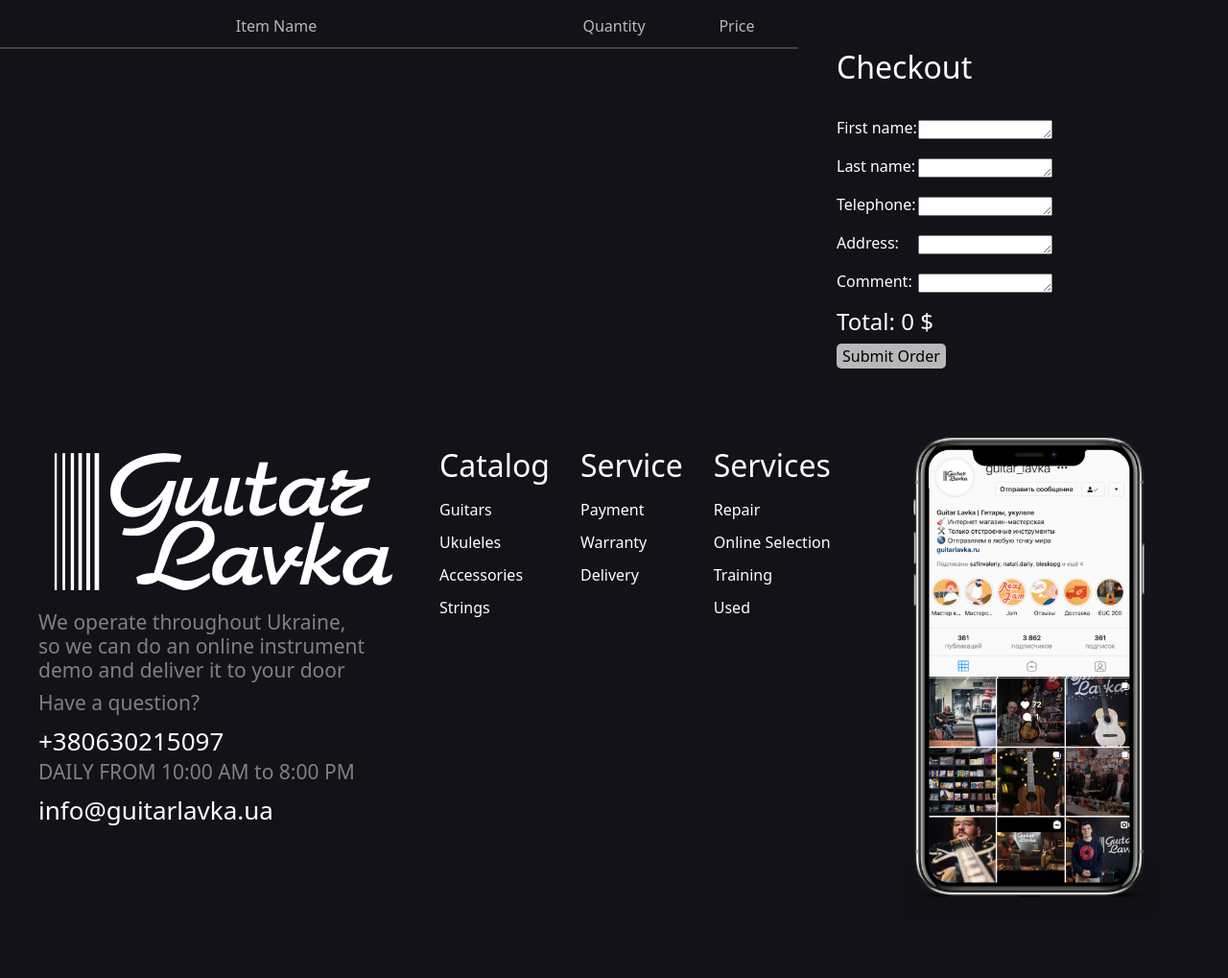
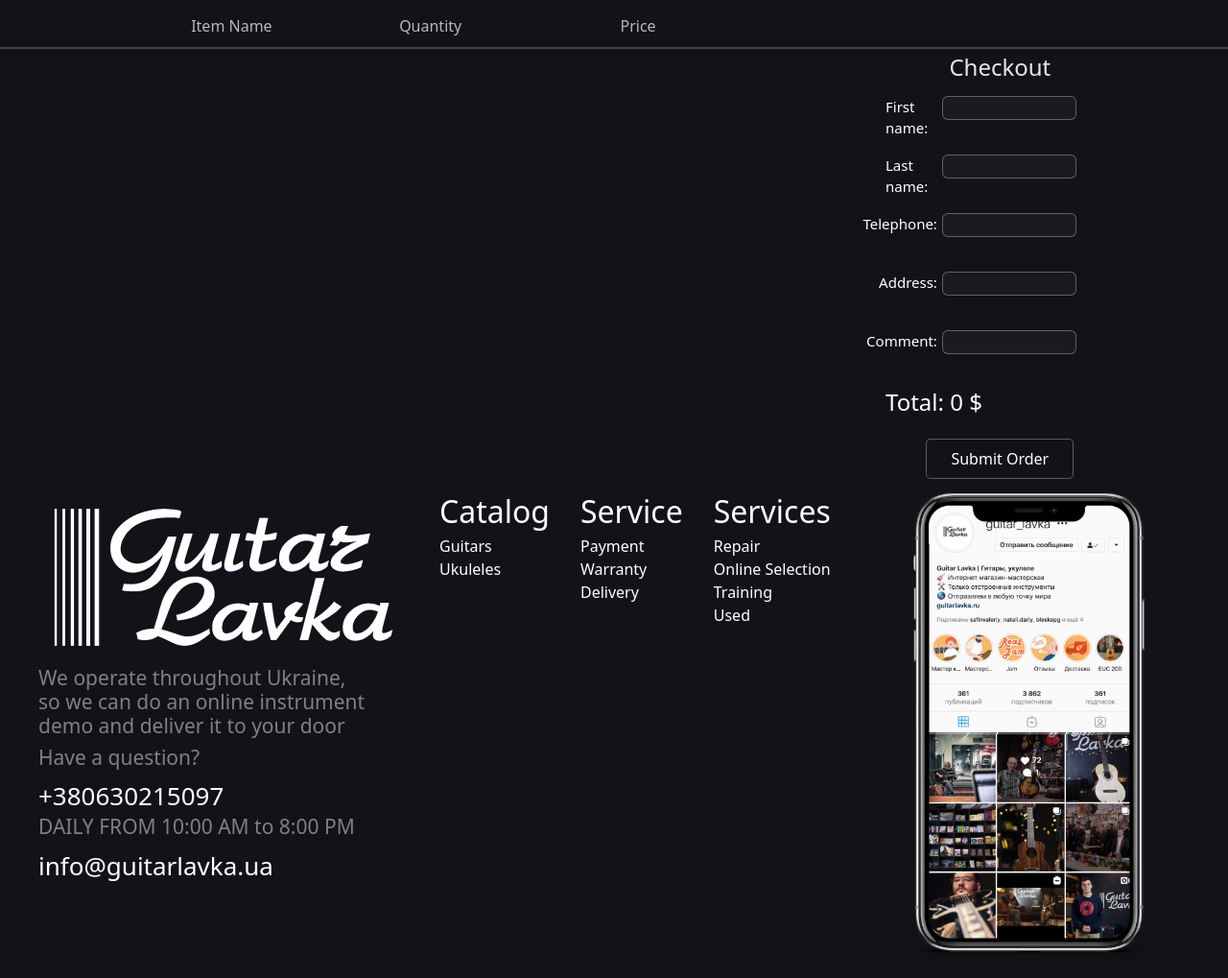
Before and after one commit to What1sLov3RK/GuitarLavk, a Django app: page /cart/ in a window 1280 px wide. Shown: the part 216-1235 px from the top of the page at 96% size. Before the commit the page ends 1150 px from the top, so only its background shows below. Run offline with Django 4.2, Linux system fonts and the light colour scheme; data comes from the database, SQL or seed files in the repository; both versions use the stored data as it was after the commit; some web fonts are replaced.

Commit message:
Better styles for templates and minor fixes

```diff
--- a/GuitarLavk/settings.py
+++ b/GuitarLavk/settings.py
@@ -106,5 +106,5 @@
 
 DEFAULT_AUTO_FIELD = 'django.db.models.BigAutoField'
 
-SECURE_PROXY_SSL_HEADER = ('HTTP_X_FORWARDED_PROTO', 'https')
-SECURE_SSL_REDIRECT = config('SECURE_SSL_REDIRECT', default=False, cast=bool)
+# SECURE_PROXY_SSL_HEADER = ('HTTP_X_FORWARDED_PROTO', 'https')
+# SECURE_SSL_REDIRECT = config('SECURE_SSL_REDIRECT', default=False, cast=bool)
--- a/guitarlavka/forms.py
+++ b/guitarlavka/forms.py
@@ -17,24 +17,21 @@
 
     def __init__(self, *args, **kwargs):
         super(CategoryFilterForm, self).__init__(*args, **kwargs)
-        self.fields['categories'].queryset = Categories.objects.all()
+        self.fields ['categories'].queryset = Categories.objects.all()
 
 
 class RegisterForm(UserCreationForm):
-    first_name = forms.CharField(label='Name', widget=forms.TextInput(attrs={'class': 'form-input'}))
-    last_name = forms.CharField(label='Surname', widget=forms.TextInput(attrs={'class': 'form-input'}))
-    username = forms.CharField(label='Login', widget=forms.TextInput(attrs={'class': 'form-input'}))
-    password1 = forms.CharField(label='Password', widget=forms.PasswordInput(attrs={'class': 'form-input'}))
-    password2 = forms.CharField(label='Password verification', widget=forms.PasswordInput(attrs={'class': 'form-input'}))
-    email = forms.EmailField(label='Email', required=True)
-
+    username = forms.CharField(label='Username', widget=forms.TextInput(attrs={'class': 'form-input', 'placeholder': 'Input your username'}), error_messages={'required': 'Input your username'})
+    password1 = forms.CharField(label='Password', widget=forms.PasswordInput(attrs={'class': 'form-input', 'placeholder': 'Input your password'}), error_messages={'required': 'Input password password'})
+    password2 = forms.CharField(label='Password verification',
+                                widget=forms.PasswordInput(attrs={'class': 'form-input', 'placeholder': 'Input your password again'}),
+                                error_messages={'required': 'Input verification password'})
+    email = forms.EmailField(label='Email', widget=forms.EmailInput(attrs={'placeholder': 'Input your email'}), required=True, error_messages={'required': 'Input your email'})
 
     class Meta:
         model = User
-        fields = ("first_name", "last_name", "username", "email", "password1", "password2")
+        fields = ("username", "email", "password1", "password2")
         widgets = {
-            'first_name': forms.TextInput(attrs={'class': 'form-input'}),
-            'last_name' : forms.TextInput(attrs={'class': 'form-input'}),
             'username': forms.TextInput(attrs={'class': 'form-input'}),
             'email': forms.TextInput(attrs={'class': 'form-input'}),
             'password1': forms.PasswordInput(attrs={'class': 'form-input'}),
@@ -43,11 +40,21 @@
 
 
 class OrderForm(forms.Form):
-    first_name = forms.CharField(widget=forms.Textarea(attrs={'class': "Order-form"}), empty_value='Імя', error_messages={'required': 'dick'})
-    last_name = forms.CharField(widget=forms.Textarea(attrs={'class': "Order-form"}), empty_value='Прізвище')
-    telephone = forms.CharField(widget=forms.Textarea(attrs={'class': "Order-form"}), empty_value='Номер телефону')
-    address = forms.CharField(widget=forms.Textarea(attrs={'class': "Order-form"}), empty_value='Адреса')
-    comment = forms.CharField(widget=forms.Textarea(attrs={'class': "Order-form"}), empty_value='Коментар', required=False)
+    first_name = forms.CharField(
+        widget=forms.TextInput(attrs={'class': "Order-form"}),
+        error_messages={'required': 'Please enter your first name'})
+    last_name = forms.CharField(
+        widget=forms.TextInput(attrs={'class': "Order-form"}),
+        required=False)
+    telephone = forms.CharField(
+        widget=forms.TextInput(attrs={'class': "Order-form"}),
+        required=False)
+    address = forms.CharField(
+        widget=forms.TextInput(attrs={'class': "Order-form"}),
+        required=False)
+    comment = forms.CharField(
+        widget=forms.TextInput(attrs={'class': "Order-form"}),
+        required=False)
 
     class Meta:
         model = Order
--- a/guitarlavka/views.py
+++ b/guitarlavka/views.py
@@ -18,7 +18,7 @@
     context_object_name = 'product', 'cart_quantity',
 
     def get_queryset(self):
-        return self.model.objects.all() [:5]
+        return self.model.objects.all()[:5]
 
     def get(self, request, *args, **kwargs):
         products = self.get_queryset()
@@ -155,7 +155,7 @@
         cart_quantity = self.cart_quantity(cart)
         cart_items = cart.get_cart_items()
         total_price = cart.get_total_price()
-        form = self.form_class(request.GET)
+        form = self.form_class()
         context = {
             'cart_items': cart_items,
             'total_price': total_price,
--- a/static/css/stylesheet.css
+++ b/static/css/stylesheet.css
@@ -617,9 +660,9 @@
 }
 
 #cart-top{
-    width:65%;
+    width:100%;
     display: grid;
-    grid-template-columns: 9fr 2fr 2fr;
+    grid-template-columns:2fr 6.6fr 2.5fr 7fr 10fr;
     grid-template-rows: 40px;
     border-bottom:2px solid rgba(255, 255, 255, 0.2);
     color:rgba(255, 255, 255, 0.7);
@@ -644,16 +687,107 @@
 .cart-item div{
 
 }
-#checkout{
-    float:right;
-    width:35%;
-    height:400px;
-    color:white;
-    padding-left:40px;
+
+#checkout {
+    float: right;
+    width: 35%;
+    color: white;
+    padding-left: 40px;
+    display: flex;
+    flex-direction: column;
+    gap: 5px;
 }
 
-#checkout h2{
-    display:grid;
+
+form {
+    display: flex;
+    flex-direction: column;
+    gap: 5px;
+    width: 100%;
+    max-width: 400px;
+    margin: 0 auto;
+}
+
+form h2, form h1 {
+    color: white;
+    text-align: center;
+    margin-bottom: 15px;
+}
+
+input[type="text"],
+input[type="email"],
+input[type="password"],
+input[type="number"],
+textarea,
+select {
+    width: 100%;
+    background-color: #1b1a20;
+    color: white;
+    border: 1px solid rgba(255,255,255,0.3);
+    border-radius: 6px;
+    padding: 10px 12px;
+    font-size: 15px;
+    transition: border-color 0.2s ease, background-color 0.2s ease;
+}
+
+input:focus,
+textarea:focus,
+select:focus {
+    outline: none;
+    border-color: #4f46e5;
+    background-color: #222128;
+}
+
+::placeholder {
+    color: rgba(255,255,255,0.5);
+}
+
+button[type="submit"],
+input[type="submit"],
+.submit {
+    margin-top: 10px;
+    margin-bottom: 10px;
+    padding: 8px 25px;
+    color: white;
+    background-color: #131218;
+    border: 1px solid rgba(255, 255, 255, 0.3);
+    border-radius: 5px;
+    cursor: pointer;
+    align-self: center;
+    transition: background 0.2s ease, transform 0.1s ease;
+}
+
+
+
+button[type="submit"]:hover,
+input[type="submit"]:hover,
+.submit:hover {
+    background-color: rgba(255, 214, 0, 0.8);
+    transform: scale(1.02);
+}
+
+.errorlist{
+    color: #ff7675;
+    font-size: 14px;
+    margin: 0;
+    padding: 0;
+    list-style: none;
+}
+
+label {
+    color: white;
+    font-size: 15px;
+    font-weight: 400;
+    margin-bottom: 4px;
+}
+
+.form-section {
+    background-color: #131218;
+    border: 1px solid rgba(255,255,255,0.1);
+    border-radius: 10px;
+    box-shadow: 0 4px 10px rgba(0,0,0,0.3);
+    margin: 15px auto;
+    width: fit-content;
 }
 
 .cart-item-picture{
@@ -698,96 +833,49 @@
     color: rgba(255,255,255,1)
 }
 
-#checkout > form > p {
-    display:flex;
-    justify-content:space-between;
-    width:225px;
+#checkout h2 {
+    margin-bottom: 10px;
+    margin-right: 22%;
+    font-size: 24px;
+    color: rgba(255,255,255,0.9);
 }
 
-#checkout > form > p > textarea {
-    margin-top:4px;
-    width:140px;
-    height:20px;
+#checkout > form {
+    width: 75%;
 }
 
-#button-order-submit{
-    border-radius: 5px;
-    background-color: rgba(255,255,255,0.7);
-    border: 0;
+#checkout > form > p {
+    display: flex;
+    justify-content: flex-end;
+    width: 65%;
+    height: 40px;
+}
+
+#checkout > form > p > input {
+    width: 140px;
+    height: 25px;
+}
+
+#checkout > form > p> label {
+    margin-right: 5px;
+}
+
+#submit-checkout{
+    margin-right: 22%;
 }
 
 .link-order-details{
-    margin-top:200px;
     text-decoration: none;
-    color:rgba(255,255,255,0.8);
+    color: rgba(255,255,255,0.8);
 }
 
-ul {
-
-    list-style: none;
-    padding: 10px 0 0 0;
-    margin: 0;
+#orders-view-container{
     display: flex;
-    flex-direction: column;
-    gap: 10px;
+    flex-flow: column;
+    height: fit-content;
+    padding-left: 30px;
 }
 
-ul li {
-    display: flex;
-    align-items: center;
+#orders-view-text{
+    margin-bottom: 20px;
 }
-
-ul li input[type="checkbox"] {
-    display: none;
-}
-
-ul li label {
-    position: relative;
-    padding-left: 30px;
-    cursor: pointer;
-    display: inline-block;
-}
-
-ul li label:before {
-    content: "";
-    position: absolute;
-    left: 0;
-    top: 0;
-    width: 20px;
-    height: 20px;
-    border: 2px solid #333;
-    border-radius: 4px;
-    background-color: #fff;
-}
-
-ul li input[type="checkbox"]:checked + label:before {
-    background-color: #000;
-    border-color: #000;
-}
-
-ul li input[type="checkbox"]:checked + label:after {
-    content: "";
-    position: absolute;
-    left: 6px;
-    top: 2px;
-    width: 6px;
-    height: 12px;
-    border: solid #fff;
-    border-width: 0 2px 2px 0;
-    transform: rotate(45deg);
-}
-
-#submit_filters {
-    display: block;
-    margin: 10px auto 0 auto;
-    padding: 10px 20px;
-    background-color: #2196F3;
-    color: #fff;
-    border: none;
-    border-radius: 4px;
-    cursor: pointer;
-}
-
-#submit_filters:hover {
-    background-color: #1976D2;
-}
--- a/templates/authorized.html
+++ b/templates/authorized.html
@@ -1,9 +1,11 @@
 {% extends 'base.html' %}
 {% block content %}
-    <h1>My Orders:</h1>
+<div id="orders-view-container">
+    <h1 id="orders-view-text">My Orders:</h1>
     {% for order in orders %}
     <a href="{% url 'order' order_id=order.id %}" class="link-order-details">Order #{{ order.id }}</a>
         <br>
     {% endfor %}
-<p><a href="{% url 'logout' %}">Logout</a></p>
+    <p><a href="{% url 'logout' %}">Logout</a></p>
+</div>
 {% endblock %}
--- a/templates/base.html
+++ b/templates/base.html
@@ -75,8 +75,6 @@
                 <li><a class="footer-big-link" href="">Catalog</a></li>
                 <li><a class="footer-small-link" href="{% url 'catalogue' %}?categories=1">Guitars</a></li>
                 <li><a class="footer-small-link" href="{% url 'catalogue' %}?categories=2">Ukuleles</a></li>
-                <li><a class="footer-small-link" href="{% url 'catalogue' %}?categories=6">Accessories</a></li>
-                <li><a class="footer-small-link" href="{% url 'catalogue' %}?categories=3">Strings</a></li>
             </ul>
 
             <ul>
--- a/templates/cart.html
+++ b/templates/cart.html
@@ -4,20 +4,22 @@
 {% block content %}
 <div id="cart-wrapper">
     <div id="cart-top">
+        <div></div>
         <div>Item Name</div>
         <div>Quantity</div>
         <div>Price</div>
     </div>
 
     <div id="checkout">
-        <h2>Checkout</h2>
-        <br>
-        <form method="POST">
-            {% csrf_token %}
-            {{ order_form.as_p }}
-            <h4>Total: {{ total_price }} $</h4>
-            <button type="submit" id="button-order-submit">Submit Order</button>
-        </form>
+        <div id="checkout-form-container"></div>
+            <form method="POST">
+                <h2>Checkout</h2>
+                {% csrf_token %}
+                {{ order_form.as_p }}
+                <h4>Total: {{ total_price }} $</h4>
+                <button type="submit" id="submit-checkout">Submit Order</button>
+            </form>
+        </div>
     </div>
 
     {% for item in cart_items %}
@@ -27,7 +29,6 @@
         </div>
         <div class="cart-item-description">
             {{ item.product.type }}, {{ item.product.brand }} {{ item.product.model }}<br>
-            {{ item.product.description }}
         </div>
         <div class="cart-item-quantity">
             <a class="cart-quantity-buttons" href="{% url 'remove_from_cart' cart_item_id=item.id %}">-</a>
@@ -37,5 +38,4 @@
         <div class="cart-item-price">{{ item.get_item_price }} $</div>
     </div>
     {% endfor %}
-</div>
 {% endblock %}
--- a/templates/catalogue.html
+++ b/templates/catalogue.html
@@ -12,7 +12,7 @@
     </div>
     <div id="catalogue-filters">
         <form method="get">
-            <button type="submit" id="submit_filters">Apply filters</button>
+            <button type="submit" class="submit">Apply filters</button>
             <div class="category-checkboxes">
                 {% for checkbox in category_filter_form.categories %}
                     <label class="checkbox-container">
--- a/templates/login.html
+++ b/templates/login.html
@@ -8,7 +8,7 @@
     {% csrf_token %}
       <div class="form-error">{{ form.non_field_errors }}</div>
     {{ form.as_p }}
-    <button class="btn btn-primary" type="submit">Login</button>
+    <button type="submit" style="margin-bottom: 15px">Login</button>
   </form>
   <p class="text-center">Don't have an account? <a href="/register">Create an account</a>.</p>
 </div>
--- a/templates/register.html
+++ b/templates/register.html
@@ -2,7 +2,7 @@
 {% block content %}
 
 <div class="container py-5">
-    <h1 style="color:white">Register</h1>
+    <h1>Register</h1>
     <form method="POST" style="color:white">
         {% csrf_token %}
         {% for register_field in form %}
@@ -12,7 +12,7 @@
             </p>
             <div class="form-error">{{ register_field.errors }}</div>
         {% endfor %}
-        <button class="register-button" type="submit">Register</button>
+        <button class="submit" type="submit">Register</button>
     </form>
     <p class="text-center">
         If you already have an account, <a href="{% url 'login' %}">login</a> instead.
```
Also changed, not shown: other parts of static/css/stylesheet.css (+76 -32 lines), guitarlavka/models.py (+4 -4 lines), db.sqlite3.
